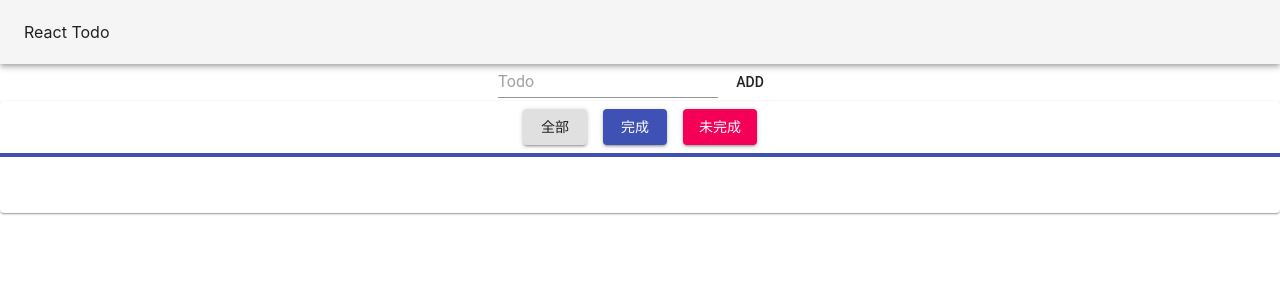
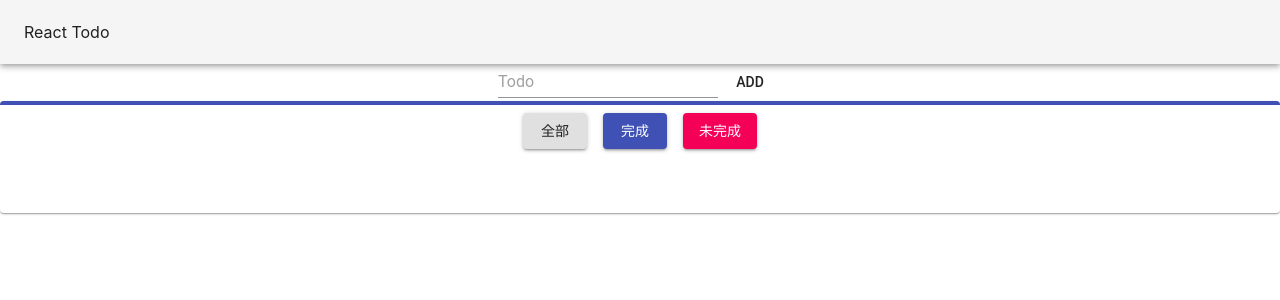
Before and after one commit to futianshen/js-react-class-component-todo-list, a React (Create React App) app: page / in a window 1280 px wide. Shown: the top 300 px of the page. Built offline with nearby package versions, Linux system fonts and the light colour scheme.

Commit message:
Add Filter Todo Function

```diff
--- a/src/components/App/App.js
+++ b/src/components/App/App.js
@@ -32,8 +32,8 @@ class App extends Component {
   componentDidUpdate(prevProps, prevState) {
     const { todoList } = this.state
     if(todoList!==prevState.todoList) {
-      if(todoList.length===0) this.setState({completed: 100})
-      else this.setState({completed: resetProgress(todoList)})
+      if(todoList.length!==0) this.setState({progress: resetProgress(todoList)})
+      else this.setState({progress: 100})
     }
   }
   inputChange = e => { // 這種使用arrow function寫法叫什麼？
@@ -85,7 +85,7 @@ class App extends Component {
     })
   }
   modifyTodoDone = (todo, modifyValue) => {
-    //重複動作可以做成函式
+    // modifyTodoDone 和 modifyTodo 重複動作可以做成函式
     const { todoList } = this.state
     let result = todoList.find(item=>item.id===todo.id)
     result.modifyValue = modifyValue
@@ -97,7 +97,7 @@ class App extends Component {
     })
   }
   render() {
-    const { inputValue, todoList, progress, modifyState } = this.state
+    const { inputValue, todoList, progress } = this.state
     const { classes } = this.props
     return (
       <div className="App">
@@ -108,7 +108,6 @@ class App extends Component {
         <Button onClick={this.addTodo}>Add</Button>
         <TodoList
           todoList={todoList}
-          modifyState={modifyState}
           progress={progress}
           checkTodo={this.checkTodo}
           removeTodo={this.removeTodo}
--- a/src/components/TodoList/TodoList.js
+++ b/src/components/TodoList/TodoList.js
@@ -46,7 +46,6 @@ class ModifyItem extends Component {
     })
   }
   modifyTodoDoneTrigger = () => {
-    console.log(1)
     const { modifyValue } = this.state
     const { modifyTodoDone, todo } = this.props
     modifyTodoDone(todo, modifyValue)
@@ -126,25 +125,73 @@ class LinearDeterminate extends Component { // 可以用 functional Component
 }
 
 class TodoList extends Component {
+  constructor(props) {
+    super(props)
+    this.state={
+      listState: 0
+    }
+  }
+  allList = () => {
+    this.setState({
+      listState: 0
+    })
+  }
+  completeList = () => {
+    this.setState({
+      listState: 1
+    })
+  }
+  uncompleteList = () => {
+    this.setState({
+      listState: 2
+    })
+  }
   render() {
-    const { classes, todoList, progress, state } = this.props
+    const { listState } = this.state
+    const { classes, todoList, progress } = this.props
+    console.log(todoList)
+    console.log(listState)
+    let todolist = listState ?
+      (listState%2 ?
+        todoList.filter(item=>item.checked===true) : todoList.filter(item=>item.checked===false)
+      )
+    : todoList
     const { checkTodo, removeTodo, modifyTodo, modifyTodoDone } = this.props
     return (
       <Card>
-        <Button variant="contained" className={classes.button}>全部</Button>
-        <Button variant="contained" color="primary" className={classes.button}>完成</Button>
-        <Button variant="contained" color="secondary" className={classes.button}>未完成</Button>
         <LinearDeterminate progress={progress} />
+        <Button
+          variant="contained"
+          className={classes.button}
+          onClick={this.allList}
+        >
+          全部
+        </Button>
+        <Button
+          variant="contained"
+          color="primary"
+          className={classes.button}
+          onClick={this.completeList}
+        >
+          完成
+        </Button>
+        <Button
+          variant="contained"
+          color="secondary"
+          className={classes.button}
+          onClick={this.uncompleteList}
+        >
+          未完成
+        </Button>
         <CardContent>
           <List>
-            {todoList.map(item =>
+            {todolist.map(item =>
               <Item
                 key={item.id}
                 checked={item.checked}
                 value={item.value}
                 modifyValue={item.modifyValue}
                 todo={item}
-                state={state}
                 checkTodo={checkTodo}
                 removeTodo={removeTodo}
                 modifyTodo={modifyTodo}
```
